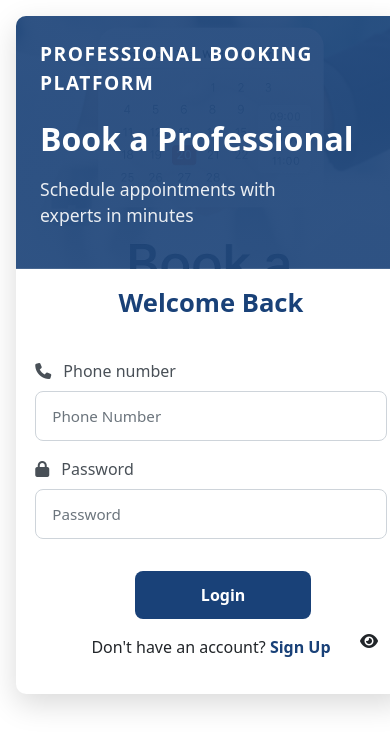
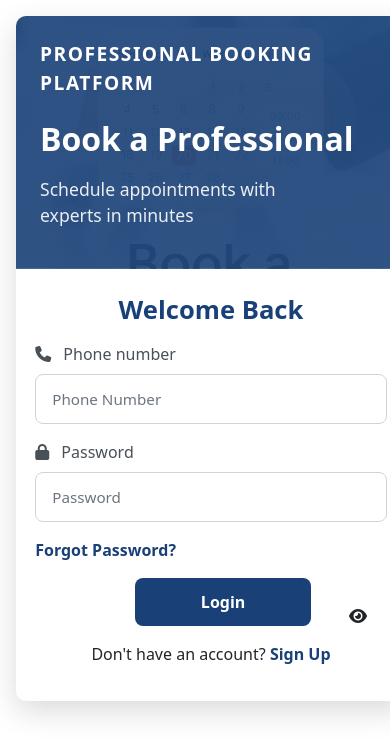
Before and after one commit to Abhi5525/Sixth-Sem-Project, a Django app: page /users/login/ in a window 390 px wide. Shown: the top 756 px of the page. Run offline with Django 4.2, Linux system fonts and the light colour scheme.

```diff
--- a/home/templates/home/base-navbar.html
+++ b/home/templates/home/base-navbar.html
@@ -7,6 +7,7 @@
   <meta charset="UTF-8" />
   <meta name="viewport" content="width=device-width, initial-scale=1.0" />
   <title>{% block title %}{% endblock %}</title>
+  <link rel="icon" href="{% static 'home/favicon.ico' %}" type="image/x-icon">
   <!-- Bootstrap CSS -->
   <link href="https://cdn.jsdelivr.net/npm/bootstrap@5.3.2/dist/css/bootstrap.min.css" rel="stylesheet" />
   <!-- Font Awesome -->
--- a/home/urls.py
+++ b/home/urls.py
@@ -1,7 +1,8 @@
 from django.contrib import admin
 from django.urls  import path
 from . import views
-
+from django.views.generic.base import RedirectView
+from django.conf.urls.static import static
 
 app_name = 'home_module'
 urlpatterns = [
@@ -19,6 +20,11 @@ urlpatterns = [
     path('save-user-location/', views.save_user_location, name='save_user_location'),
 
 
-
-
+ path(
+        "favicon.ico",
+        RedirectView.as_view(
+            url="/static/home/favicon.ico",
+            permanent=True
+        ),
+    ),
 ]
--- a/users/forms.py
+++ b/users/forms.py
@@ -1,3 +1,4 @@
+import re
 from django import forms
 from django.contrib.auth.forms import UserCreationForm
 from django.contrib.auth.models import User
@@ -20,6 +21,20 @@ class UserSignupForm(UserCreationForm):
             self.fields.pop('usable_password')
         self.fields['password1'].widget.attrs.update({'class': 'form-control','id': 'password1', 'placeholder': 'Password'})
         self.fields['password2'].widget.attrs.update({'class': 'form-control','id': 'password2', 'placeholder': 'Confirm Password'})
+
+    def clean_password1(self):
+        password = self.cleaned_data.get('password1')
+
+        if len(password) < 8:
+            raise forms.ValidationError("Password must be at least 8 characters long.")
+
+        if not re.search(r'[A-Za-z]', password) or not re.search(r'\d', password):
+            raise forms.ValidationError(
+                "Password must contain at least one letter and one number."
+            )
+
+        return password
+
 
 
     def clean_phone_number(self):
@@ -122,7 +137,7 @@ class LoginForm(forms.Form):
 
         if phone_number and password:
             # Validate phone number format
-            user = authenticate(phone_number=phone_number, password=password)
+            user = authenticate(username=phone_number, password=password)
             if not user:
                 raise forms.ValidationError("Invalid credentials")
             self.user = user
--- a/users/static/users/css/login.css
+++ b/users/static/users/css/login.css
@@ -54,7 +54,8 @@
     font-size: 2rem;
     font-weight: 700;
     color: #194178;
-    margin-bottom: 2.5rem;
+    margin-bottom: 1rem;
+    margin-top: 7px;
     text-align: center;
 }
 
@@ -204,8 +205,8 @@
 
      .toggle-password {
             position: absolute;
-            top: 76%; /* vertically center relative to page or parent */
-            left: calc(50% + 165px); /* input left + half input width */
+            top: 73%; /* vertically center relative to page or parent */
+            left: calc(50% + 154px); /* input left + half input width */
             transform: translateY(-50%);
             cursor: pointer;
             user-select: none;
--- a/users/templates/users/login.html
+++ b/users/templates/users/login.html
@@ -69,6 +69,9 @@ rel="stylesheet"
                             {% endif %}
                         </div>
                     {% endfor %}
+                    <div>
+                        <a href="#" class="text-primary fw-semibold">Forgot Password?</a>
+                    </div>
 
                     <button type="submit" class="btn btn-login w-50" style="margin-left: 100px;">Login</button>
 
--- a/users/views.py
+++ b/users/views.py
@@ -140,24 +140,16 @@ def professional_signup(request):
 
 #     except (ManpowerProfile.DoesNotExist, CustomUser.DoesNotExist):
 #         raise Http404("Profile not found")
-
 def login(request):
     if request.method == 'POST':
         form = LoginForm(request.POST)
         if form.is_valid():
-            phone = form.cleaned_data.get('phone_number')
-            password = form.cleaned_data.get('password')
-            user = authenticate(request, username=phone, password=password)
-            if user:
-                auth_login(request, user)
-                next_page = request.POST.get('next') or request.GET.get('next')
-                if next_page:
-                    return redirect(next_page)
-                return redirect('home_module:home')
-            else:
-                form.add_error(None, 'Invalid phone number or password')
+            auth_login(request, form.user)
+            next_page = request.POST.get('next') or request.GET.get('next')
+            return redirect(next_page or 'home_module:home')
     else:
         form = LoginForm()
+
     return render(request, 'users/login.html', {
         'form': form,
         'next': request.GET.get('next', '')
```
Also changed, not shown: users/models.py (+0 -8 lines), users/templates/users/profile.html (+8 -1 lines), home/static/home/favicon.ico (added).
